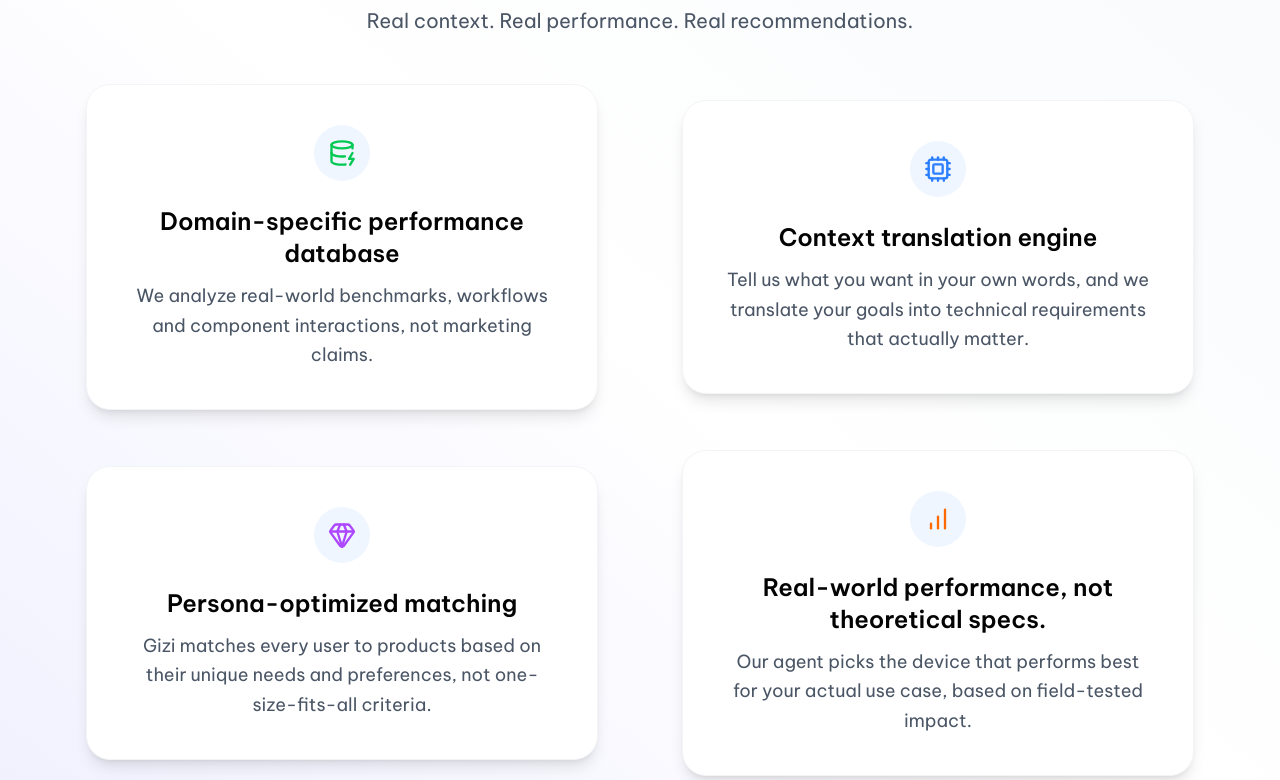
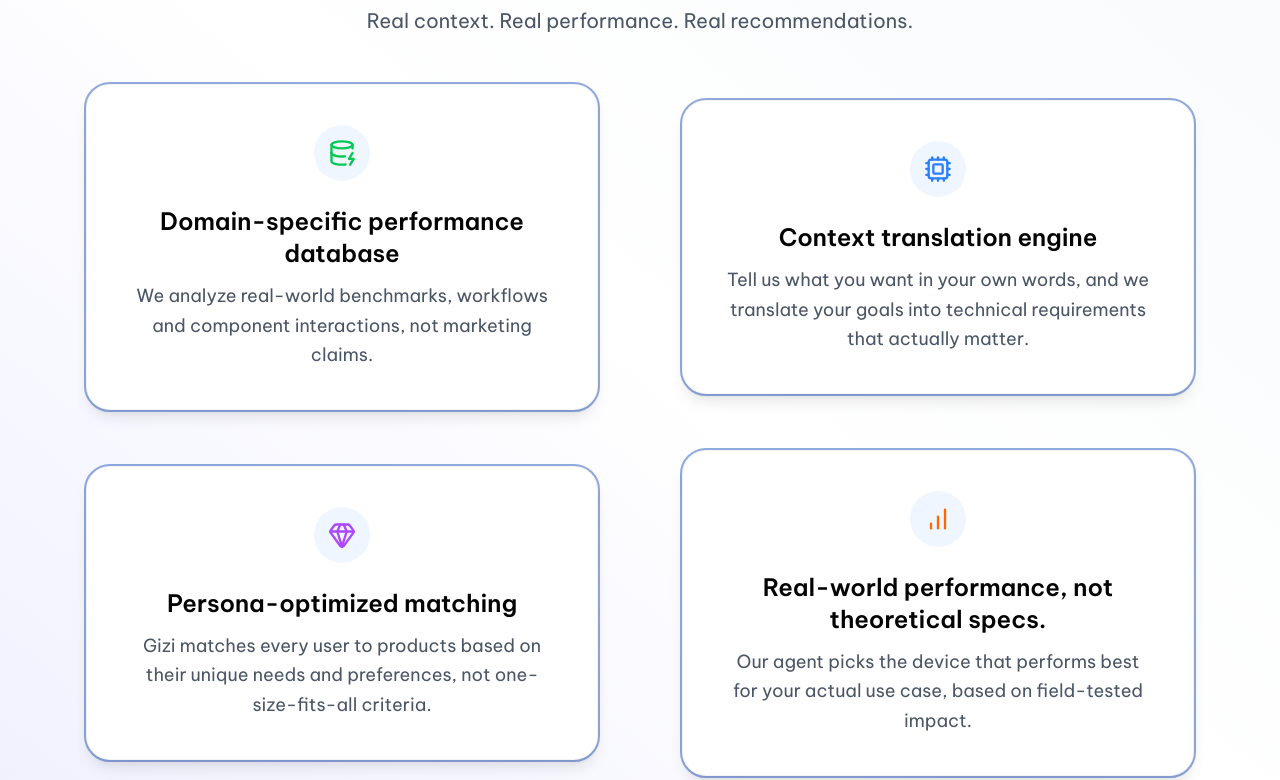
Before and after one commit to clovereighthundred/gizi-landing-page, a React (Vite) app: page / in a window 1280 px wide. Shown: the part 6268-7048 px from the top of the page. Built offline with nearby package versions, Linux system fonts and the light colour scheme.

Commit message:
fix: remove gradient highlights from card hover

```diff
--- a/src/components/ValueProp.tsx
+++ b/src/components/ValueProp.tsx
@@ -9,7 +9,7 @@ function ValueProp() {
   return (
     <section id="valueprop" className="relative py-16 lg:py-24 bg-white">
       {/* Subtle gradient background */}
-      <div className="absolute inset-0 bg-gradient-to-bl from-slate-50 via-white to-[#5d2de6]/8"></div>
+      <div className="absolute inset-0 bg-linear-to-bl from-slate-50 via-white to-electric-indigo/8"></div>
 
       <div className="relative z-10 container mx-auto px-4 lg:px-8">
         <div className="max-w-6xl mx-auto text-center">
@@ -37,7 +37,7 @@ function ValueProp() {
               } reveal-delay-300 flex flex-col
                 group cursor-pointer
                 transition-all duration-500 ease-out
-                hover:shadow-[0_0_40px_rgba(59,130,246,0.3)]
+                hover:outline outline-2 outline-sapphire/50
                 hover:-translate-y-1
                 hover:scale-[1.02]
               `}
@@ -45,7 +45,7 @@ function ValueProp() {
               <div className="flex flex-col items-center text-center gap-6">
                 {" "}
                 {/* Card 1 */}
-                <div className="flex-shrink-0 w-14 h-14 rounded-full bg-blue-50 flex items-center justify-center">
+                <div className="shrink-0 w-14 h-14 rounded-full bg-blue-50 flex items-center justify-center">
                   <DatabaseZap className="w-7 h-7 text-green-500" />
                 </div>
                 <div className="space-y-3">
@@ -66,7 +66,7 @@ function ValueProp() {
               } reveal-delay-300 flex flex-col
                 group cursor-pointer
                 transition-all duration-500 ease-out
-                hover:shadow-[0_0_40px_rgba(59,130,246,0.3)]
+                hover:outline outline-2 outline-sapphire/50
                 hover:-translate-y-1
                 hover:scale-[1.02]
               `}
@@ -74,7 +74,7 @@ function ValueProp() {
               <div className="flex flex-col items-center text-center gap-6">
                 {" "}
                 {/* Card 2 */}
-                <div className="flex-shrink-0 w-14 h-14 rounded-full bg-blue-50 flex items-center justify-center">
+                <div className="shrink-0 w-14 h-14 rounded-full bg-blue-50 flex items-center justify-center">
                   <Cpu className="w-7 h-7 text-blue-500" />
                 </div>
                 <div className="space-y-3">
@@ -95,7 +95,7 @@ function ValueProp() {
               } reveal-delay-300 flex flex-col
                 group cursor-pointer
                 transition-all duration-500 ease-out
-                hover:shadow-[0_0_40px_rgba(59,130,246,0.3)]
+                hover:outline outline-2 outline-sapphire/50
                 hover:-translate-y-1
                 hover:scale-[1.02]
               `}
@@ -103,7 +103,7 @@ function ValueProp() {
               <div className="flex flex-col items-center text-center gap-6">
                 {" "}
                 {/* Card 3 */}
-                <div className="flex-shrink-0 w-14 h-14 rounded-full bg-blue-50 flex items-center justify-center">
+                <div className="shrink-0 w-14 h-14 rounded-full bg-blue-50 flex items-center justify-center">
                   <Gem className="w-7 h-7 text-purple-500" />
                 </div>
                 <div className="space-y-3">
@@ -124,7 +124,7 @@ function ValueProp() {
               } reveal-delay-300 flex flex-col
                 group cursor-pointer
                 transition-all duration-500 ease-out
-                hover:shadow-[0_0_40px_rgba(59,130,246,0.3)]
+                hover:outline outline-2 outline-sapphire/50
                 hover:-translate-y-1
                 hover:scale-[1.02]
               `}
@@ -132,7 +132,7 @@ function ValueProp() {
               <div className="flex flex-col items-center text-center gap-6">
                 {" "}
                 {/* Card 4 */}
-                <div className="flex-shrink-0 w-14 h-14 rounded-full bg-blue-50 flex items-center justify-center">
+                <div className="shrink-0 w-14 h-14 rounded-full bg-blue-50 flex items-center justify-center">
                   <BarChart className="w-7 h-7 text-orange-500" />
                 </div>
                 <div className="space-y-3">
```
